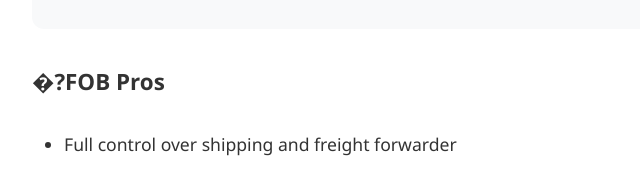
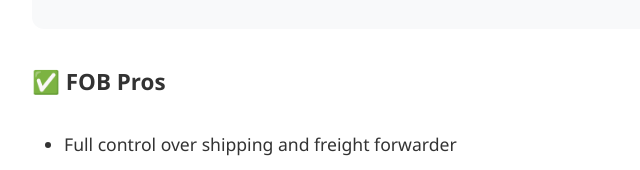
Before and after one commit to mikanic321/paxporttrading, a plain HTML site: page blog/shipping-from-china-fob-cif-ddp-explained.html in a window 1280 px wide. Shown: the part 3529-3699 px from the top of the page, 240-880 px from the left. Drawn offline with Linux system fonts and the light colour scheme.

Commit message:
Fix encoding: FOB Pros emoji

```diff
--- a/blog/shipping-from-china-fob-cif-ddp-explained.html
+++ b/blog/shipping-from-china-fob-cif-ddp-explained.html
@@ -429,7 +429,7 @@
                 </div>
             </div>
 
-            <h3>�?FOB Pros</h3>
+            <h3>✅ FOB Pros</h3>
             <ul>
                 <li>Full control over shipping and freight forwarder</li>
                 <li>Often cheaper than CIF/DDP for large shipments</li>
```
